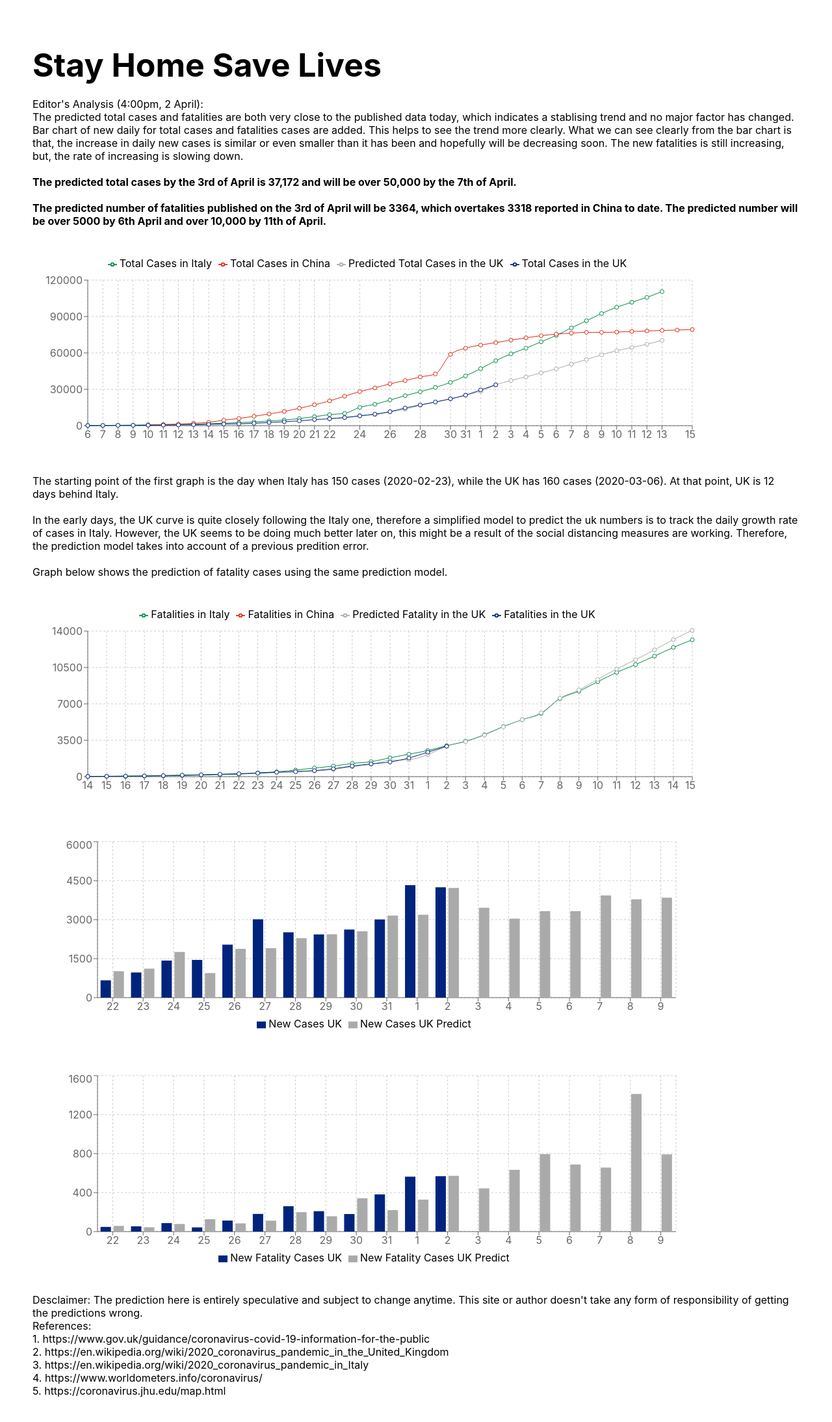
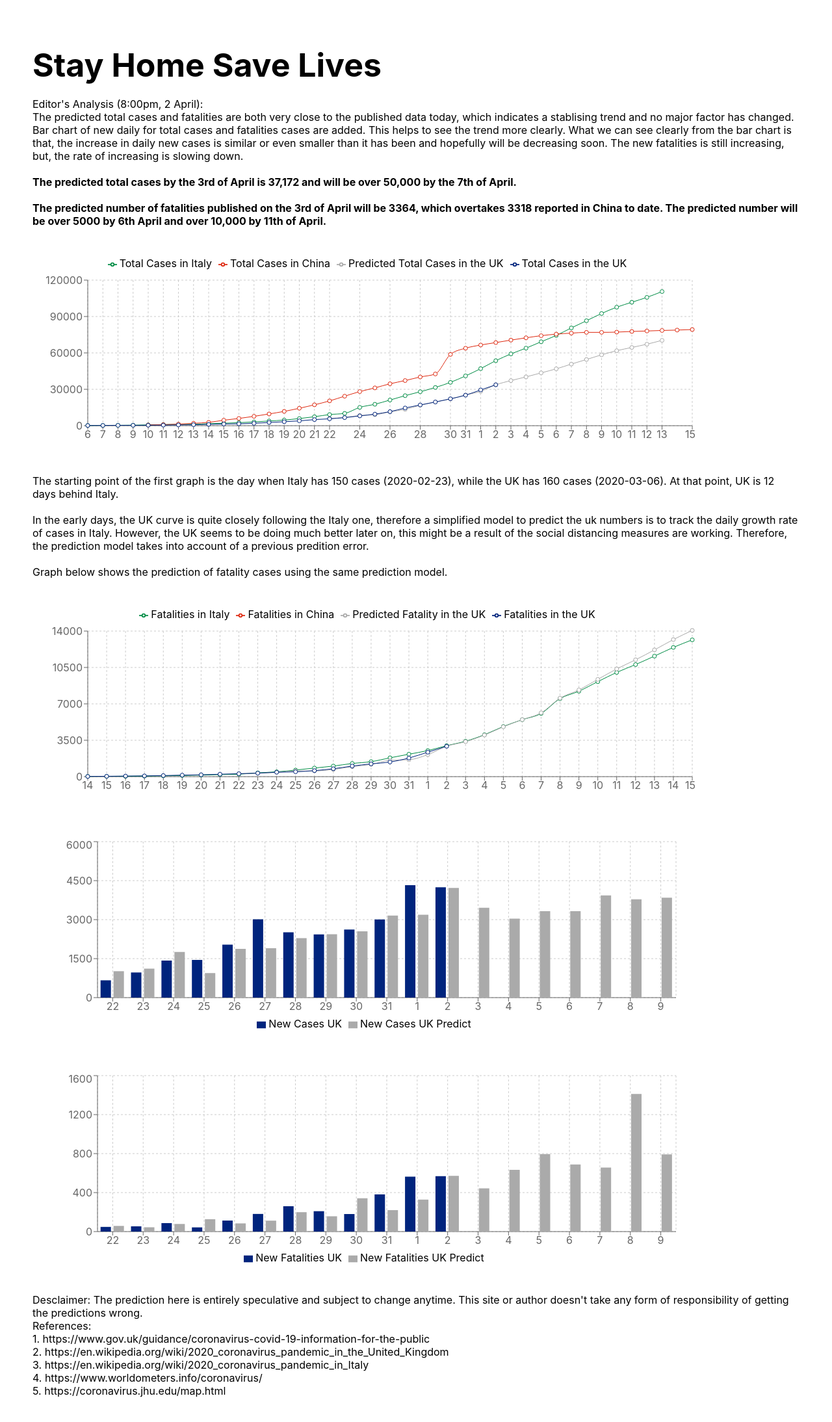
Before and after one commit to linamm/coronachart, a React (Create React App) app in the folder coronachart/: page / in a window 1280 px wide. Shown: the top 2188 px of the page at 65% size. Built offline with nearby package versions, Linux system fonts and the light colour scheme.

Commit message:
update comments

```diff
--- a/coronachart/src/App.js
+++ b/coronachart/src/App.js
@@ -66,7 +66,7 @@ function App() {
       </div>
 
       <div style={styles.paragraph}>
-        Editor's Analysis (4:00pm, 2 April):
+        Editor's Analysis (8:00pm, 2 April):
         <div>
           The predicted total cases and fatalities are both very close to the published data today, which indicates a stablising trend and no major factor has changed. Bar chart of new daily for total cases and fatalities cases are added. This helps to see the trend more clearly. What we can see clearly from the bar chart is that, the increase in daily new cases is similar or even smaller than it has been and hopefully will be decreasing soon. The new fatalities is still increasing, but, the rate of increasing is slowing down.
         </div>
@@ -224,8 +224,8 @@ function App() {
             <YAxis />
             <Tooltip />
             <Legend />
-            <Bar dataKey="uk" fill={colors.uk} name='New Fatality Cases UK'/>
-            <Bar dataKey="uk_predict" fill={colors.uk_predict} name='New Fatality Cases UK Predict' />
+            <Bar dataKey="uk" fill={colors.uk} name='New Fatalities UK'/>
+            <Bar dataKey="uk_predict" fill={colors.uk_predict} name='New Fatalities UK Predict' />
           </BarChart>
 
       </div>
```
